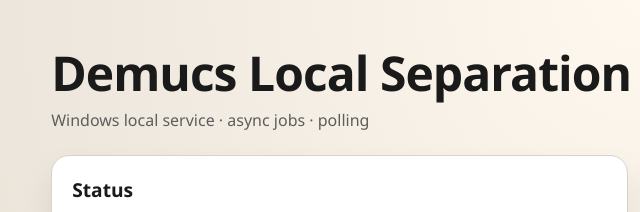
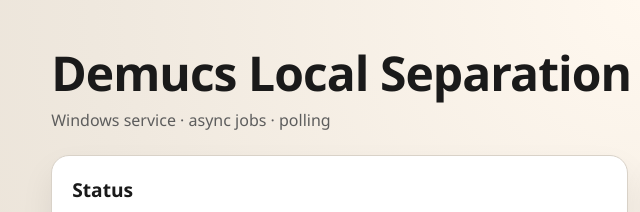
Before and after one commit to jakestanley/homelab-demucs, a plain HTML site: page demucs_service/static/index.html in a window 1280 px wide. Shown: the top 212 px of the page, 0-640 px from the left. Drawn offline with Linux system fonts and the light colour scheme; no server answers.

```diff
--- a/demucs_service/static/index.html
+++ b/demucs_service/static/index.html
@@ -173,7 +173,7 @@
   <body>
     <header>
       <h1>Demucs Local Separation</h1>
-      <div class="subtitle">Windows local service · async jobs · polling</div>
+      <div class="subtitle">Windows service · async jobs · polling</div>
     </header>
     <main>
       <div class="grid">
```
Also changed, not shown: 2 other files.
